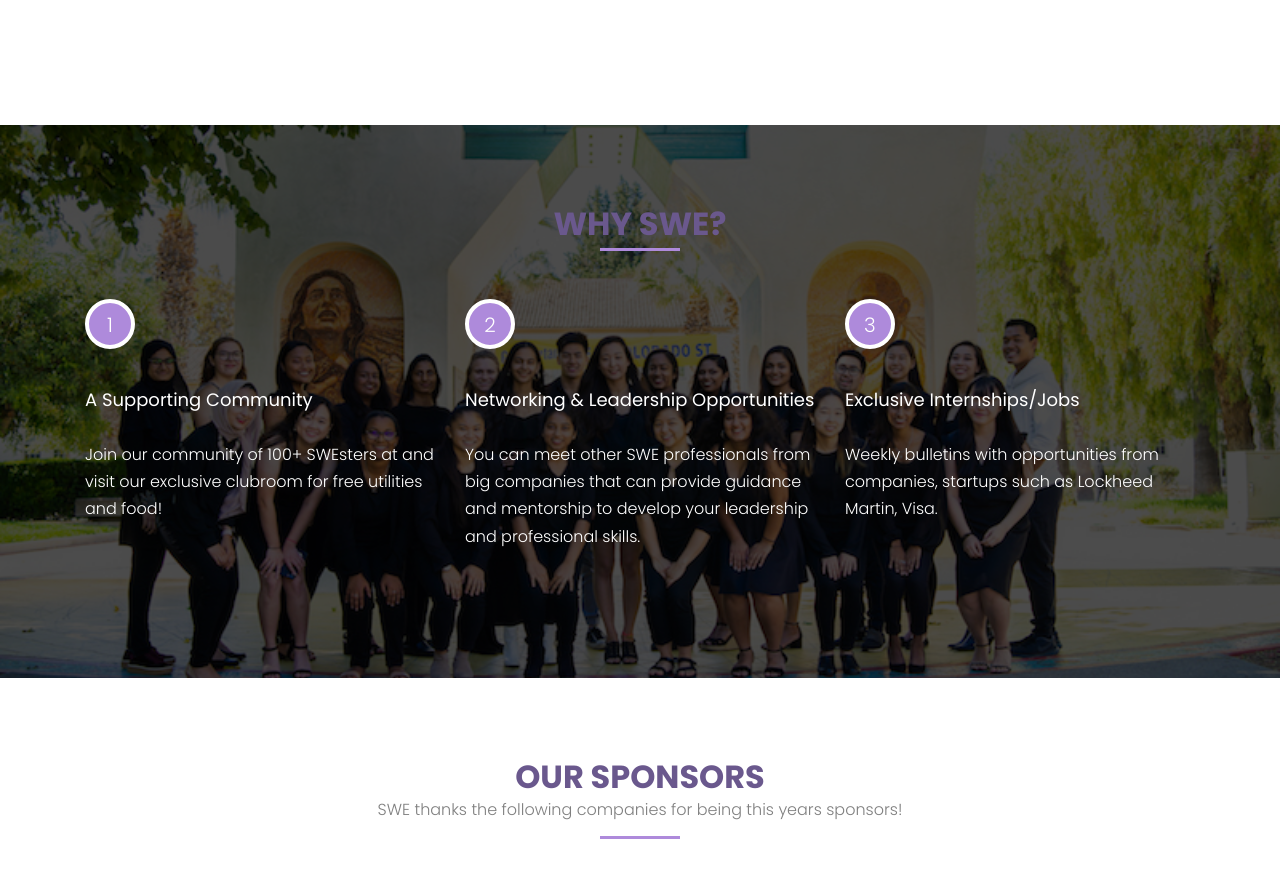
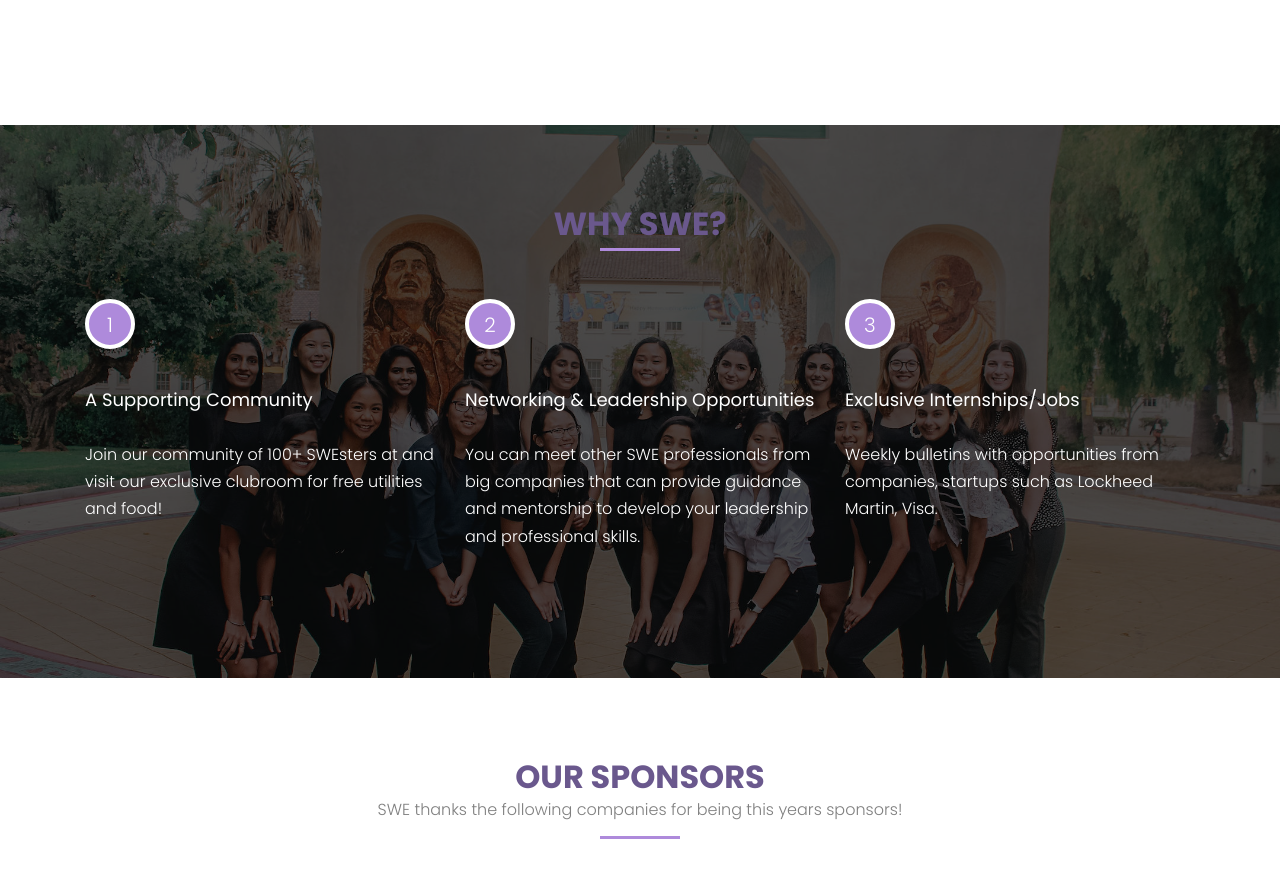
Before and after one commit to sluong910/FYFA2022_Swe, a plain HTML site: page index.html in a window 1280 px wide. Shown: the part 1250-2134 px from the top of the page. Drawn offline with Linux system fonts and the light colour scheme; files whose address does not match are found by name; a web font is replaced by a local one.

Commit message:
group pic added

```diff
--- a/index.html
+++ b/index.html
@@ -30,18 +30,14 @@
       </div>
       <div class="site-mobile-menu-body"></div>
     </div>
-
     <header class="site-navbar py-3 js-site-navbar site-navbar-target" role="banner" id="site-navbar">
-
       <div class="container">
         <div class="row align-items-center">
-
           <div class="col-11 col-xl-2 site-logo">
             <h1 class="mb-0"><a href="index.html" class="text-white h2 mb-0">SWE SJSU</a></h1>
           </div>
           <div class="col-12 col-md-10 d-none d-xl-block">
               <nav class="site-navigation position-relative text-right" role="navigation">
-
                 <ul class="site-menu js-clone-nav mx-auto d-none d-lg-block">
                   <li><a href="index.html" class="nav-link">Home</a></li>
                   <li class="has-children">
@@ -81,7 +77,6 @@
         </div>
       </div>
     </div>
-
     <div class="site-section" id="section-about">
       <div class="container">
         <div class="row mb-5">
@@ -95,14 +90,11 @@
             </div>
             <p>SWE-SJSU aims to create a network of female engineering students and professionals where everyone can help one another in technical development and give back to the community together. We have various fundraisers and socials events for our members to mingle and outreach events where our members are able to offer guidance and exposure about the engineering field to young high school students. Altogether, our activities help our SWE chapter branch in areas of academic excellence, professional development, and community inclusion.</p>
             <p class="mb-5"></p>
-
           </div>
-
         </div>
       </div>
     </div>
-
-    <div class="site-section bg-image overlay" style="background-image: url('images/group.jpg');" id="section-how-it-works">
+    <div class="site-section bg-image overlay" style="background-image: url('images/swegroup1.jpg');" id="section-how-it-works">
       <div class="container">
         <div class="row justify-content-center mb-5">
           <div class="col-md-7 text-center border-primary">
@@ -131,24 +123,19 @@
               </div>
             </div>
           </div>
-
           <div class="col-md-6 col-lg-4 mb-5 mb-lg-0" data-aos="fade" data-aos-delay="300">
             <div class="how-it-work-item">
               <span class="number">3</span>
               <div class="how-it-work-body">
                 <h2>Exclusive Internships/Jobs</h2>
                 <p class="mb-5">Weekly bulletins with opportunities from companies, startups such as Lockheed Martin, Visa.</p>
-
               </div>
             </div>
           </div>
-
         </div>
       </div>
     </div>
-
     <div class="site-section block-13" id="section-industries">
-
       <div class="container">
         <div class="row justify-content-center mb-5">
           <div class="col-md-7 text-center border-primary">
@@ -300,7 +287,6 @@
         </div>
       </div>
     </footer>
-  <!-- </div> -->
 
   <script src="js/jquery-3.3.1.min.js"></script>
   <script src="js/jquery-migrate-3.0.1.min.js"></script>
@@ -314,7 +300,6 @@
   <script src="js/jquery.magnific-popup.min.js"></script>
   <script src="js/bootstrap-datepicker.min.js"></script>
   <script src="js/aos.js"></script>
-
   <script src="js/main.js"></script>
 
   </body>
```
Also changed, not shown: chairs.html (+1 -15 lines), images/Nikki Ravi.jpg (deleted), images/Wei.jpg (deleted), images/blue_slack.png (deleted), images/instagram.jpeg (deleted), images/nikki 2.jpg (deleted), images/swegroup1.jpg (added), images/swegroup2.jpg (added), 1 other file.
